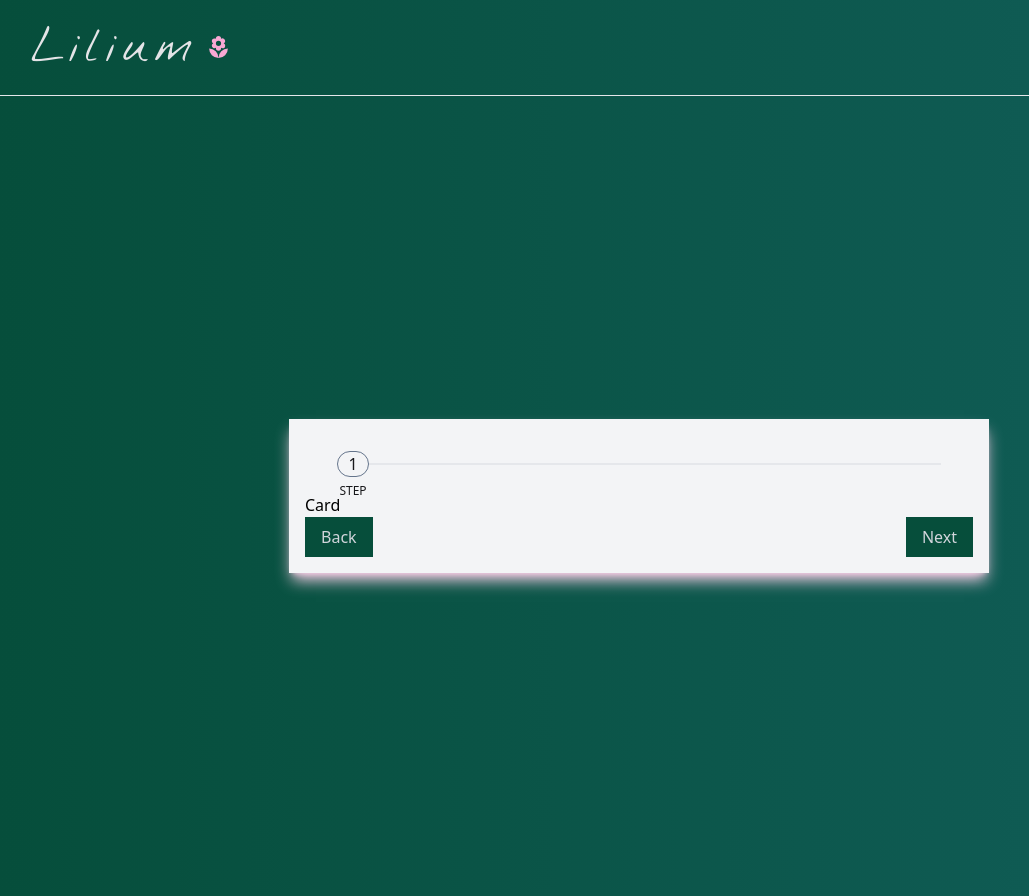
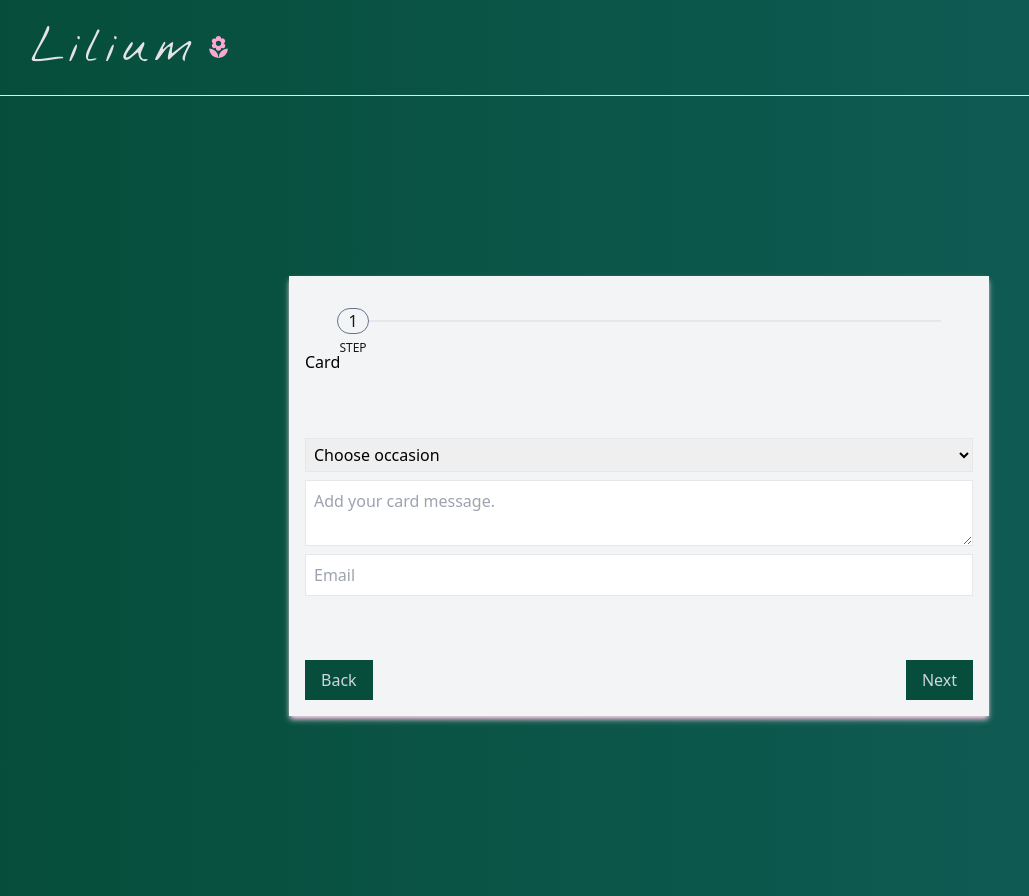
Before and after one commit to jonword/multistep-floral, a Next.js app: page / in a window 1280 px wide. Shown: the whole page, without its empty margins (1-1030 px from the left). Built offline with nearby package versions, Linux system fonts and the light colour scheme.

Commit message:
create inputs for card form

```diff
--- a/src/components/form.tsx
+++ b/src/components/form.tsx
@@ -19,15 +19,16 @@ const Form = () => {
   };
 
   const FormTitles = ["Card", "Delivery", "Payment"];
+
   return (
     <div>
       <div>
         <Stepper FormTitles={FormTitles} page={page} />
       </div>
       <div>
-        <div>
+        <div className=" justify-center gap-16 flex flex-col">
           <h1>{FormTitles[page]}</h1>
-          <div>{/* Body */}</div>
+          <div>{PageDisplay()}</div>
           <div className="flex justify-between items-center">
             <button
               className="p-2 px-4 text-gray-300 bg-emerald-900 hover:text-pink-200 hover:bg-emerald-700 duration-150"
--- a/src/components/stepper.tsx
+++ b/src/components/stepper.tsx
@@ -1,4 +1,4 @@
-import React from "react";
+import React, { useState, useEffect, useRef } from "react";
 
 interface Props {
   FormTitles: string[];
--- a/src/components/steps/cardform.tsx
+++ b/src/components/steps/cardform.tsx
@@ -1,7 +1,24 @@
 import React from "react";
 
 const CardForm = () => {
-  return <div>CardForm</div>;
+  return (
+    <div className="flex flex-col gap-2">
+      <select className="border p-1">
+        <option>Choose occasion</option>
+        <option>Birthday</option>
+        <option>Anniversary</option>
+        <option>Congratulations</option>
+        <option>Get Well</option>
+        <option>Graduation</option>
+        <option>Thinking Of You</option>
+      </select>
+      <textarea
+        className="border p-2"
+        placeholder="Add your card message."
+      ></textarea>
+      <input placeholder="Email" className="border p-2" required></input>
+    </div>
+  );
 };
 
 export default CardForm;
--- a/src/pages/index.tsx
+++ b/src/pages/index.tsx
@@ -12,7 +12,7 @@ export default function Home() {
         <link rel="icon" href="/favicon.ico" />
       </Head>
       <main className="flex h-screen flex-col items-center justify-center">
-        <div className="flex flex-col w-full max-w-[700px] bg-gray-100 p-4 shadow-lg gap-10 shadow-pink-200">
+        <div className="flex flex-col w-full max-w-[700px] bg-gray-100 p-4 shadow-md gap-10 shadow-pink-200">
           <Form />
         </div>
       </main>
```
